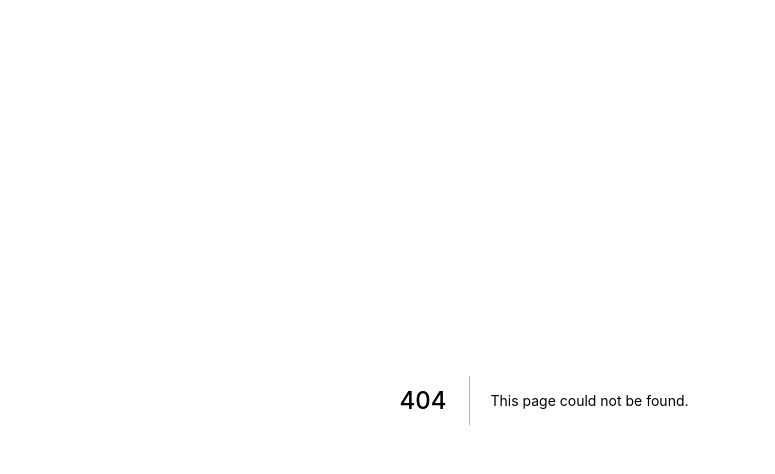
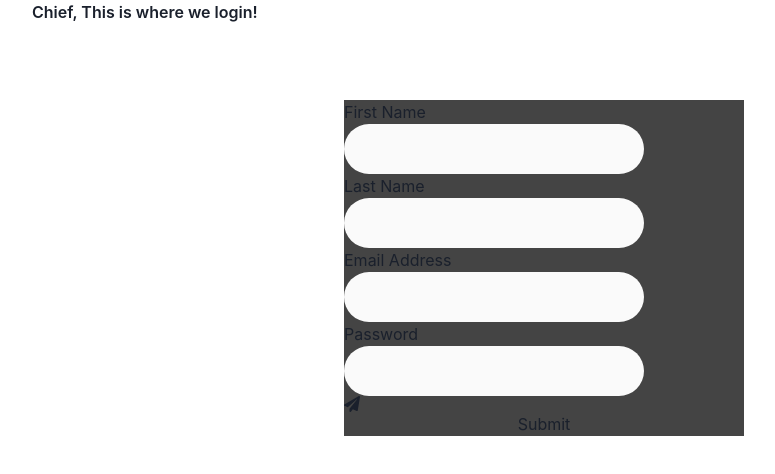
Before and after one commit to orjiAce/formik-app, a Next.js app: page /login in a window 1280 px wide. Before the commit this address had no page. Shown: the top 474 px of the page, without its empty margins (96-871 px from the left). Built offline with nearby package versions, Linux system fonts and the light colour scheme.

Commit message:
umm this is where we start

```diff
--- /dev/null
+++ b/component/Input.js
@@ -0,0 +1,39 @@
+import React from "react";
+import MyInputStyle from '../styles/InputStyle.module.scss'
+
+export default function Input({
+                                  inputWrap,
+                                  type,
+                                  icon,
+                                  placeholder,
+                                  inputName,
+                                  value,
+                                  inputId,
+                                  onChange,
+                                  label,
+                                  iconStyle,
+                                  ...props
+                              }) {
+    return (
+        <div className={MyInputStyle.inputStyle}>
+            <div className={MyInputStyle.inputLabelStyle}>
+                {label}
+            </div>
+
+            <div className={MyInputStyle.inputWrap}>
+                <div className={MyInputStyle.iconStyle}>
+                    {icon}
+                </div>
+                <input
+                    className={MyInputStyle.input}
+                    type={type}
+                    placeholder={placeholder}
+                    value={value}
+                    id={inputId}
+                    name={inputName}
+                    {...props}
+                />
+            </div>
+        </div>
+    );
+}
--- a/pages/_app.js
+++ b/pages/_app.js
@@ -1,7 +1,31 @@
 import '../styles/globals.css'
+import {ChakraProvider,extendTheme} from "@chakra-ui/react";
+import React from "react";
+import NProgress from 'nprogress'; //nprogress module
+import 'nprogress/nprogress.css'; //styles of nprogress
+import Router from 'next/router';
+//Binding events.
+Router.events.on('routeChangeStart', () => NProgress.start());
+Router.events.on('routeChangeComplete', () => NProgress.done());
+Router.events.on('routeChangeError', () => NProgress.done());
+
+// 2. Extend the theme to include custom colors, fonts, etc
+const colors = {
+  brand: {
+    900: "#5a22dd",
+    800: "#220070",
+    700: "#ef0d67",
+  },
+}
+NProgress.configure({ showSpinner: false });
+const theme = extendTheme({ colors })
 
 function MyApp({ Component, pageProps }) {
-  return <Component {...pageProps} />
+  return (
+  <ChakraProvider theme={theme}>
+    <Component {...pageProps} />
+  </ChakraProvider>
+  )
 }
 
 export default MyApp
--- /dev/null
+++ b/pages/login/index.jsx
@@ -0,0 +1,88 @@
+import React from 'react';
+import {useFormik} from 'formik';
+import * as Yup from 'yup';
+import SignupStyles from '../../styles/Login.module.scss'
+import {
+    FormControl,
+    FormLabel,
+    FormErrorMessage,
+    FormHelperText,
+    Field,
+    Input
+} from "@chakra-ui/react"
+import {FaPaperPlane} from "react-icons/fa";
+import MyInput from "../../component/Input";
+
+const SignupForm = () => {
+    const formik = useFormik({
+        initialValues: {
+            firstName: '',
+            lastName: '',
+            email: '',
+            password: ''
+        },
+        validationSchema: Yup.object({
+            firstName: Yup.string()
+                .max(15, 'Must be 15 characters or less')
+                .required('Required'),
+            lastName: Yup.string()
+                .max(20, 'Must be 20 characters or less')
+                .required('Required'),
+            email: Yup.string().email('Invalid email address').required('Required'),
+            password: Yup.string().min(3, "Too short")
+        }),
+        onSubmit: values => {
+            alert(JSON.stringify(values, null, 2));
+        },
+    });
+    return (
+        <div className={SignupStyles.signupWrap}>
+<div className={SignupStyles.title}>
+    <h3>
+        Chief, This is where we login!
+    </h3>
+</div>
+
+        <form onSubmit={formik.handleSubmit} className={SignupStyles.signupForm}>
+            <label htmlFor="firstName">First Name</label>
+            <input
+                id="firstName"
+                type="text"
+                {...formik.getFieldProps('firstName')}
+            />
+            {formik.touched.firstName && formik.errors.firstName ? (
+                <div>{formik.errors.firstName}</div>
+            ) : null}
+
+            <label htmlFor="lastName">Last Name</label>
+            <input id="lastName" type="text" {...formik.getFieldProps('lastName')} />
+            {formik.touched.lastName && formik.errors.lastName ? (
+                <div>{formik.errors.lastName}</div>
+            ) : null}
+
+
+            <label htmlFor="email">Email Address</label>
+
+            <input id="email" type="email" {...formik.getFieldProps('email')} />
+            {formik.touched.email && formik.errors.email ? (
+                <div>{formik.errors.email}</div>
+            ) : null}
+
+
+
+
+
+                <label htmlFor="password">Password</label>
+                <input id="password" type="password" {...formik.getFieldProps('password')}  />
+                {formik.touched.password && formik.errors.password ? (
+                    <div>{formik.errors.password}</div>
+                ) : null}
+
+
+            <button type="submit"><FaPaperPlane /> Submit</button>
+        </form>
+        </div>
+    );
+};
+
+export default SignupForm
--- /dev/null
+++ b/styles/InputStyle.module.scss
@@ -0,0 +1,17 @@
+.inputStyle{
+
+  .inputLabelStyle{
+
+  }
+  .inputWrap{
+
+    .iconStyle{
+
+    }
+
+    .input{
+
+    }
+  }
+
+}
--- /dev/null
+++ b/styles/Login.module.scss
@@ -0,0 +1,30 @@
+.signupWrap{
+    width: 100%;
+    height: 700px;
+display: flex;
+    align-items: center;
+    flex-direction: column;
+
+}
+.title{
+    height: 100px;
+    align-items: center;
+    justify-content: center;
+    font-weight: 600;
+    width: 80%;
+}
+.signupForm{
+    background: #444;
+width: 400px;
+    display: flex;
+    flex-direction: column;
+    display:flex;
+input{
+    width: 300px;
+    height: 50px;
+    border: none;
+    background: #fafafa;
+    border-radius: 30px;
+}
+
+}
--- a/styles/globals.css
+++ b/styles/globals.css
@@ -4,6 +4,7 @@ body {
   margin: 0;
   font-family: -apple-system, BlinkMacSystemFont, Segoe UI, Roboto, Oxygen,
     Ubuntu, Cantarell, Fira Sans, Droid Sans, Helvetica Neue, sans-serif;
+
 }
 
 a {
```
Also changed, not shown: component/LoginForm.js (added, +26 -0 lines), component/LoginSchema.js (added, +11 -0 lines), package.json (+10 -1 lines), pages/home.js (added, +11 -0 lines), pages/index.js (+11 -39 lines), styles/Home.module.scss (renamed from styles/Home.module.css, +19 -0 lines), 1 other file (tests, documents, lock files or other folders).
